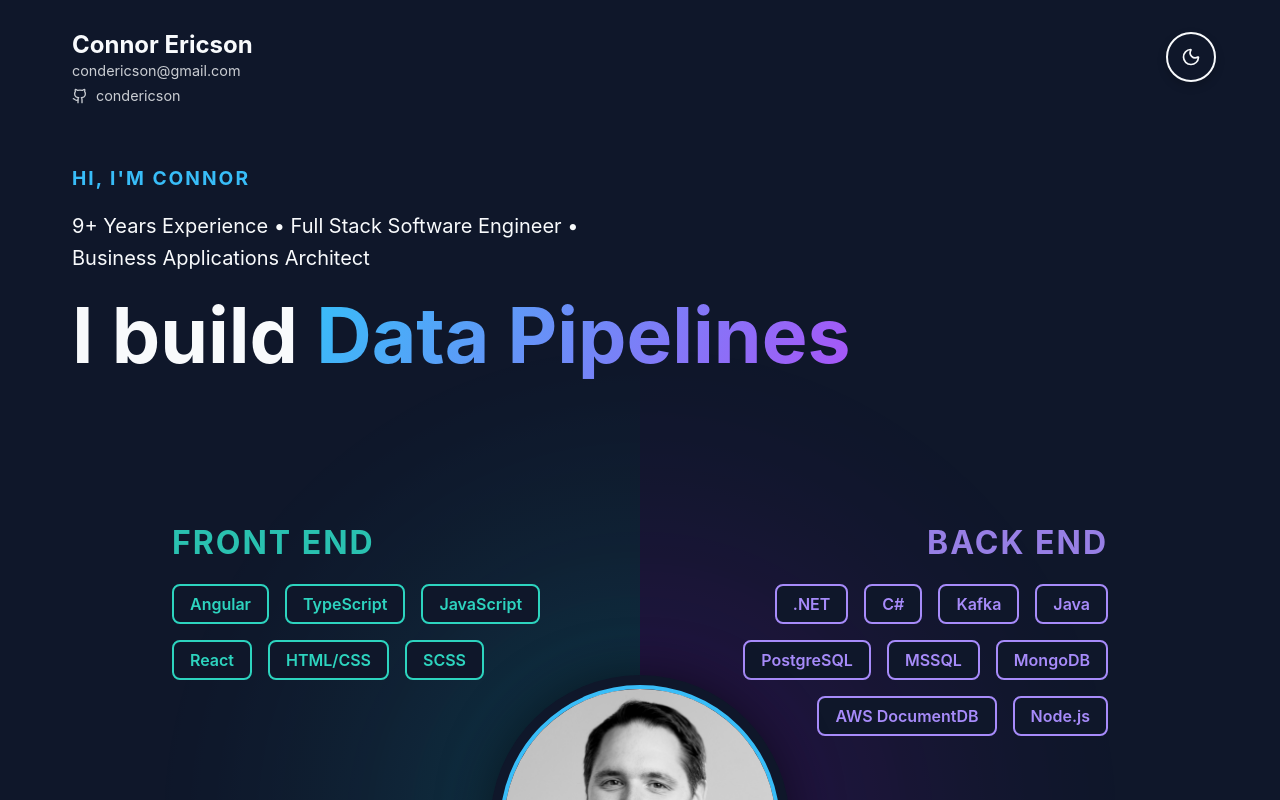
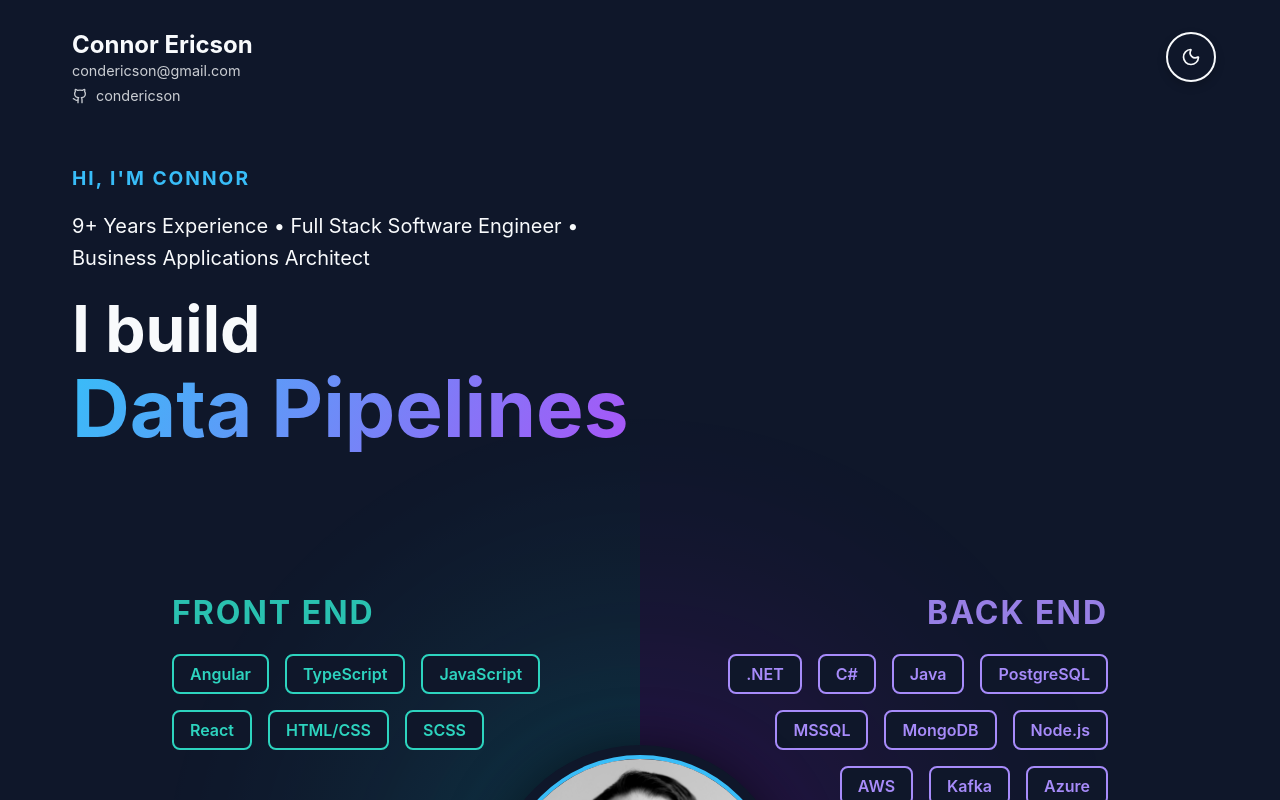
Before and after one commit to condericson/connorericsonportfolio, a React (Vite) app: page / in a window 1280 px wide. Shown: the top 800 px of the page. Built offline with nearby package versions, Linux system fonts and the light colour scheme.

Commit message:
tab icon and hero fixes

```diff
--- a/index.html
+++ b/index.html
@@ -3,7 +3,7 @@
 
 <head>
   <meta charset="UTF-8" />
-  <link rel="icon" type="image/png" href="/tiny-headshot.png" />
+  <link rel="icon" type="image/png" href="/codesymbol.png" />
   <meta name="viewport" content="width=device-width, initial-scale=1.0" />
   <title>Connor Ericson</title>
 </head>
--- a/src/components/HeadshotSkills.jsx
+++ b/src/components/HeadshotSkills.jsx
@@ -8,7 +8,7 @@ const HeadshotSkills = () => {
             'Angular', 'TypeScript', 'JavaScript', 'React', 'HTML/CSS', 'SCSS'
         ],
         backend: [
-            '.NET', 'C#', 'Kafka', 'Java', 'PostgreSQL', 'MSSQL', 'MongoDB', 'AWS DocumentDB', 'Node.js'
+            '.NET', 'C#', 'Java', 'PostgreSQL', 'MSSQL', 'MongoDB', 'Node.js', 'AWS', 'Kafka', 'Azure'
         ],
         workflow: [
             'Git', 'Gitlab CI', 'Jira', 'Confluence', 'Figma'
--- a/src/components/Hero.css
+++ b/src/components/Hero.css
@@ -13,12 +13,19 @@
     letter-spacing: 2px;
 }
 
-.title {
-    font-size: clamp(2.5rem, 6vw, 5rem);
+
+.i-build {
+    font-size: clamp(2rem, 5vw, 4rem);
     line-height: 1.1;
     margin-bottom: 0;
     color: var(--text-color);
-    height: 88px;
+}
+
+.title {
+    font-size: clamp(2rem, 7vw, 5rem);
+    line-height: 1.1;
+    margin-bottom: 0;
+    color: var(--text-color);
 }
 
 .highlight {
--- a/src/components/Hero.jsx
+++ b/src/components/Hero.jsx
@@ -10,14 +10,17 @@ const Hero = () => {
         const titleList = [
             "User Experiences",
             "Data Pipelines",
-            "Business Solutions",
-            "Secure APIs",
+            "Enterprise Solutions",
+            "APIs",
             "Testable Code",
             "Shared Components",
-            "Authentication Flows",
             "CI/CD Infrastructure",
             "Scalable Architecture",
             "Efficient Teams",
+            "Web Applications",
+            "Cloud Infrastructure",
+            "Microservices",
+            "Event-Driven Architecture"
         ];
 
         // Randomize
@@ -65,8 +68,10 @@ const Hero = () => {
                 <motion.p variants={item} className="subtitle">
                     9+&nbsp;Years&nbsp;Experience • Full&nbsp;Stack&nbsp;Software&nbsp;Engineer • Business&nbsp;Applications&nbsp;Architect
                 </motion.p>
+                <motion.h1 variants={item} className="i-build">
+                    I build{' '}
+                </motion.h1>
                 <motion.h1 variants={item} className="title">
-                    I build{' '}
                     <AnimatePresence mode="wait">
                         {titles.length > 0 && (
                             <motion.span
```
Also changed, not shown: public/codesymbol.png (added).
